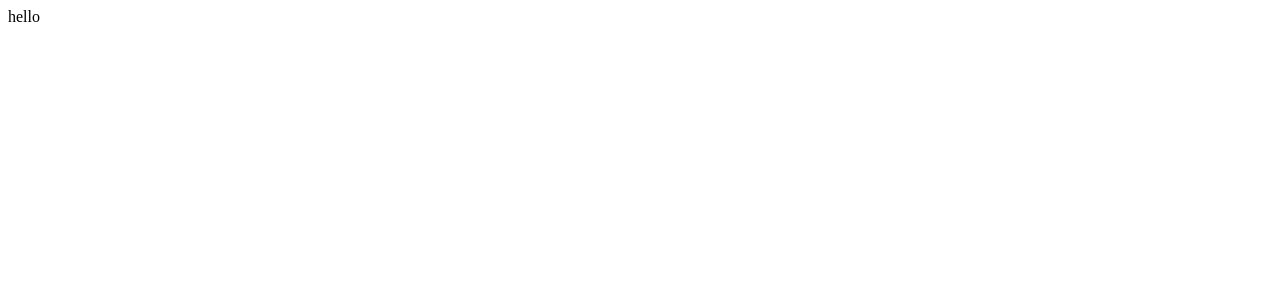
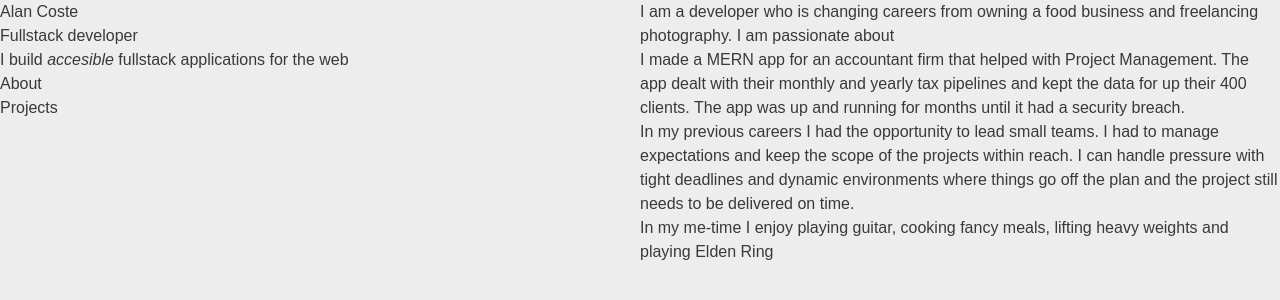
Before and after one commit to costealan/portfolio-2025, a Next.js app: page / in a window 1280 px wide. Shown: the top 300 px of the page. Built offline with nearby package versions, Linux system fonts and the light colour scheme.

Commit message:
feat: add Header and Main HTML tags and content

```diff
--- a/src/app/globals.css
+++ b/src/app/globals.css
@@ -1,8 +1,8 @@
-/* @import "tailwindcss";
+@import "tailwindcss";
 
 :root {
-  --background: #ffffff;
-  --foreground: #171717;
+  --background: #ededed;
+  --foreground: #393939;
 }
 
 @theme inline {
@@ -23,4 +23,4 @@ body {
   background: var(--background);
   color: var(--foreground);
   font-family: Arial, Helvetica, sans-serif;
-} */
+}
--- a/src/app/page.tsx
+++ b/src/app/page.tsx
@@ -1,3 +1,42 @@
 export default function Home() {
-  return "hello";
+  return (
+    <div className="flex">
+      <header className="flex-1">
+        <div>
+          <h1>Alan Coste</h1>
+          <h3>Fullstack developer</h3>
+          <p>
+            I build <em>accesible</em> fullstack applications for the web
+          </p>
+        </div>
+        <nav>
+          <p>About</p>
+          <p>Projects</p>
+        </nav>
+      </header>
+      <main className="flex-1">
+        <p>
+          I am a developer who is changing careers from owning a food business
+          and freelancing photography. I am passionate about
+        </p>
+        <p>
+          I made a MERN app for an accountant firm that helped with Project
+          Management. The app dealt with their monthly and yearly tax pipelines
+          and kept the data for up their 400 clients. The app was up and running
+          for months until it had a security breach.
+        </p>
+        <p>
+          In my previous careers I had the opportunity to lead small teams. I
+          had to manage expectations and keep the scope of the projects within
+          reach. I can handle pressure with tight deadlines and dynamic
+          environments where things go off the plan and the project still needs
+          to be delivered on time.
+        </p>
+        <p>
+          In my me-time I enjoy playing guitar, cooking fancy meals, lifting
+          heavy weights and playing Elden Ring
+        </p>
+      </main>
+    </div>
+  );
 }
```
